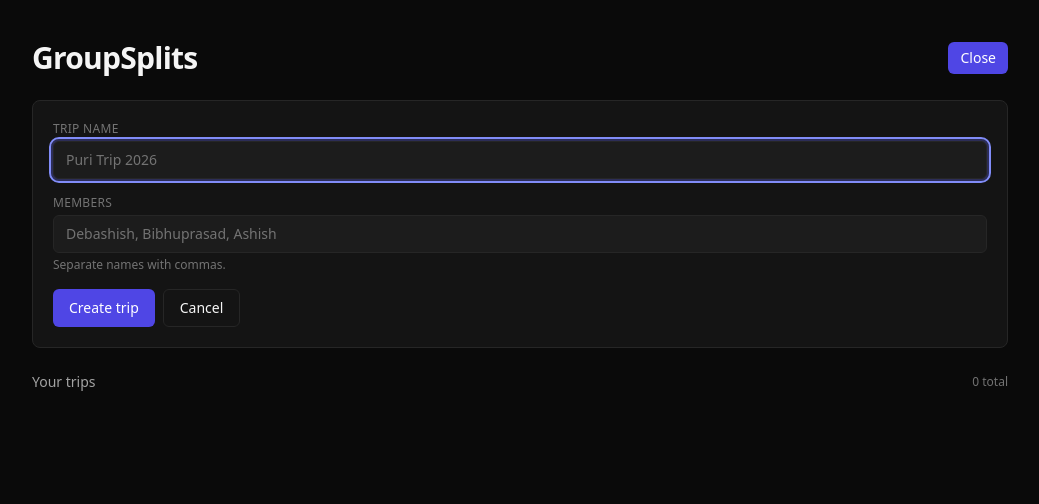
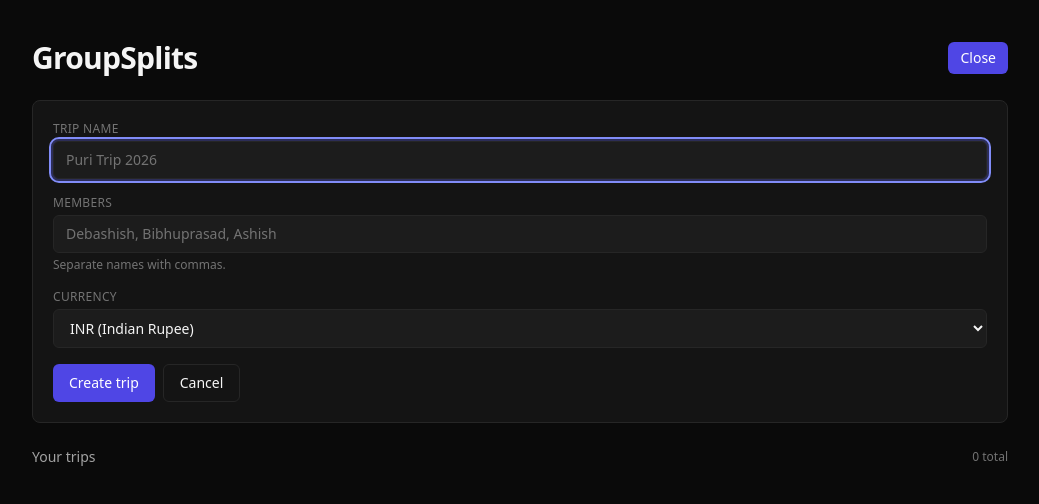
Before and after one commit to deba608/Group_Splits, a React (Vite) app: page / in a window 1280 px wide. Both pictures are taken after a click on the button "New trip". Shown: the top 504 px of the page, without its empty margins (120-1159 px from the left). Built offline with nearby package versions, Linux system fonts and the light colour scheme.

Commit message:
feat: implement main App component for trip and expense management

```diff
--- a/src/App.tsx
+++ b/src/App.tsx
@@ -54,6 +54,7 @@ export default function App() {
     const t: Trip = {
       id: uid(),
       name: trimmed,
+      currency,
       members: [...new Set(memberNames)],
       expenses: [],
       createdAt: new Date().toISOString(),
@@ -260,6 +261,26 @@ export default function App() {
                 />
                 <p className="mt-1 text-xs text-text-subtle">Separate names with commas.</p>
               </div>
+              <div className="sm:col-span-2">
+                <label
+                  htmlFor="trip-currency"
+                  className="mb-1 block text-xs font-medium uppercase tracking-wide text-text-subtle"
+                >
+                  Currency
+                </label>
+                <select
+                  id="trip-currency"
+                  value={currency}
+                  onChange={(e) => setCurrency(e.target.value)}
+                  className="w-full rounded-md border border-border bg-surface-2 px-3 py-2 text-sm text-text focus:border-accent-500 focus:outline-none focus:ring-2 focus:ring-accent-500/30"
+                >
+                  <option value="INR">INR (Indian Rupee)</option>
+                  <option value="USD">USD (US Dollar)</option>
+                  <option value="EUR">EUR (Euro)</option>
+                  <option value="GBP">GBP (British Pound)</option>
+                  <option value="JPY">JPY (Japanese Yen)</option>
+                </select>
+              </div>
             </div>
             {formError && <p className="mt-3 text-sm text-danger-500">{formError}</p>}
             <div className="mt-4 flex gap-2">
--- a/src/components/TripView.tsx
+++ b/src/components/TripView.tsx
@@ -33,6 +33,9 @@ export default function TripView({
 }: TripViewProps) {
   const [dateFrom, setDateFrom] = useState('')
   const [dateTo, setDateTo] = useState('')
+
+  const tripCurrency = trip.currency ?? 'INR'
+  const money = (amount: number) => formatMoney(amount, tripCurrency)
 
   const balances = useMemo(
     () => computeTripBalances(trip.members, trip.expenses),
@@ -82,7 +85,7 @@ export default function TripView({
   async function copySettlePlan() {
     if (settlements.length === 0) return
     const text = settlements
-      .map((s) => `${s.from} pays ${s.to} ${formatMoney(s.amount)}`)
+      .map((s) => `${s.from} pays ${s.to} ${money(s.amount)}`)
       .join('\n')
     try {
       await navigator.clipboard.writeText(text)
@@ -116,7 +119,7 @@ export default function TripView({
   function copyTripSummary() {
     const lines: string[] = []
     lines.push(`Trip: ${trip.name}`)
-    lines.push(`Total spent: ${formatMoney(total)}`)
+    lines.push(`Total spent: ${money(total)}`)
     lines.push(`Members: ${trip.members.join(', ')}`)
     lines.push(`Expenses:`)
     for (const e of trip.expenses) {
@@ -128,22 +131,22 @@ export default function TripView({
         e.roundUp
       )
       lines.push(
-        `- ${e.date ? new Date(e.date).toLocaleDateString() : ''} ${e.title}: ${formatMoney(e.amount)} (paid by ${e.paidBy})`
+        `- ${e.date ? new Date(e.date).toLocaleDateString() : ''} ${e.title}: ${money(e.amount)} (paid by ${e.paidBy})`
       )
       for (const [member, share] of Object.entries(shares)) {
-        lines.push(`    ${member}: ${formatMoney(share)}`)
+        lines.push(`    ${member}: ${money(share)}`)
       }
     }
     lines.push(`Balances:`)
     for (const b of balances) {
-      lines.push(`  ${b.member}: ${b.balance > 0 ? '+' : ''}${formatMoney(b.balance)}`)
+      lines.push(`  ${b.member}: ${b.balance > 0 ? '+' : ''}${money(b.balance)}`)
     }
     lines.push(`Settle up:`)
     if (settlements.length === 0) {
       lines.push('  All settled up')
     } else {
       for (const s of settlements) {
-        lines.push(`  ${s.from} pays ${s.to} ${formatMoney(s.amount)}`)
+        lines.push(`  ${s.from} pays ${s.to} ${money(s.amount)}`)
       }
     }
     try {
@@ -287,7 +290,7 @@ export default function TripView({
             </div>
           )}
           <div className="mt-2 flex flex-wrap items-center gap-x-4 gap-y-1 text-sm text-text-muted">
-            <span className="font-medium text-text">{formatMoney(total)}</span>
+            <span className="font-medium text-text">{money(total)}</span>
             <span className="text-text-subtle">spent</span>
             <span className="text-text-subtle">·</span>
             <span>{trip.expenses.length} {trip.expenses.length === 1 ? 'expense' : 'expenses'}</span>
@@ -458,23 +461,6 @@ export default function TripView({
               </button>
             </div>
 
-            <div className="mb-4 flex flex-wrap gap-2">
-              {(['Cab', 'Cold drinks', 'Lunch', 'Homestay'] as const).map((p) => (
-                <button
-                  key={p}
-                  type="button"
-                  className="rounded-full border border-border bg-surface px-3 py-1 text-sm text-text-muted transition hover:border-accent-500 hover:text-text"
-                  onClick={() => {
-                    setQuickAdd(p)
-                    setShowForm(true)
-                    setActiveTab('expenses')
-                  }}
-                >
-                  {p}
-                </button>
-              ))}
-            </div>
-
             {showForm && (
               <AddExpenseForm
                 key={editingExpenseId ? `edit-${editingExpenseId}` : quickAdd ?? 'add'}
@@ -538,7 +524,7 @@ export default function TripView({
                         )}
                       </div>
                       <div className="flex shrink-0 items-center gap-2">
-                        <p className="font-semibold tabular-nums">{formatMoney(expense.amount)}</p>
+                        <p className="font-semibold tabular-nums">{money(expense.amount)}</p>
                         <button
                           type="button"
                           aria-label={`Edit ${expense.title}`}
@@ -579,7 +565,7 @@ export default function TripView({
                             className="rounded-md bg-surface-2 px-2.5 py-1 text-sm"
                           >
                             <span className="text-text-subtle">{member}:</span>{' '}
-                            <span className="font-medium tabular-nums">{formatMoney(share)}</span>
+                            <span className="font-medium tabular-nums">{money(share)}</span>
                           </div>
                         ))}
                       </div>
@@ -618,9 +604,9 @@ export default function TripView({
                       }`}
                     >
                       {isOwed
-                        ? `+${formatMoney(b.balance)}`
+                        ? `+${money(b.balance)}`
                         : owes
-                          ? `-${formatMoney(-b.balance)}`
+                          ? `-${money(-b.balance)}`
                           : 'Settled'}
                     </span>
                   </div>
@@ -672,7 +658,7 @@ export default function TripView({
                       </span>
                       <span className="font-medium text-success-500">{s.to}</span>
                     </div>
-                    <span className="font-semibold tabular-nums">{formatMoney(s.amount)}</span>
+                    <span className="font-semibold tabular-nums">{money(s.amount)}</span>
                   </div>
                 ))}
               </div>
```
